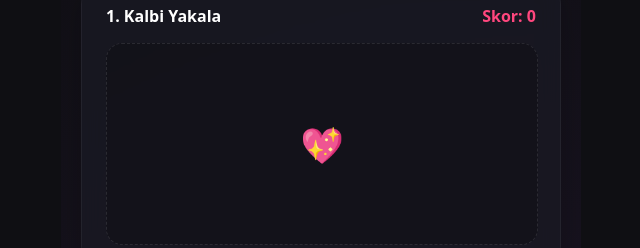
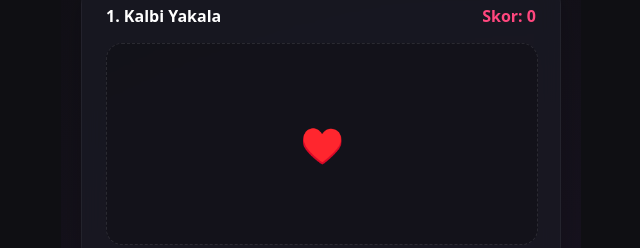
Before and after one commit to dogukanButDiffer/dogukanburda, a plain HTML site: page index.html in a window 1280 px wide. Shown: the part 2266-2514 px from the top of the page, without its empty margins (319-959 px from the left). Drawn offline with Linux system fonts and the light colour scheme.

Commit message:
Update index.html

```diff
--- a/index.html
+++ b/index.html
@@ -467,7 +467,7 @@
                     <h3 style="margin-top: 0; font-size: 1rem;">1. Kalbi Yakala <span id="heartScore"
                             style="float: right; color: var(--primary);">Skor: 0</span></h3>
                     <div class="heart-box" id="heartGameBox">
-                        <div class="heart-emoji" id="heartGameEmoji" onpointerdown="clickHeart()">💖</div>
+                        <div class="heart-emoji" id="heartGameEmoji" onpointerdown="clickHeart()">♥️</div>
                     </div>
                 </div>
 
```
